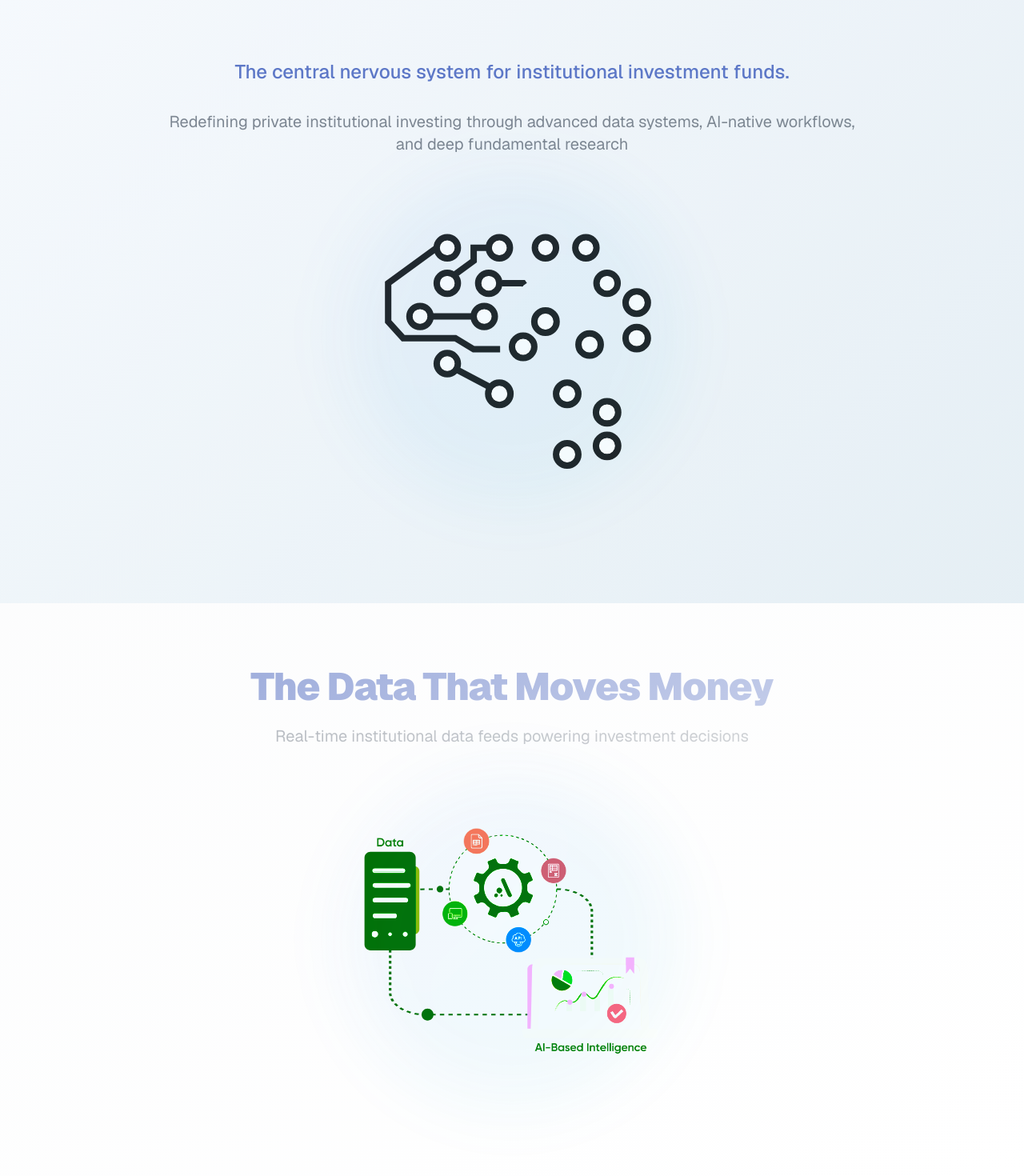
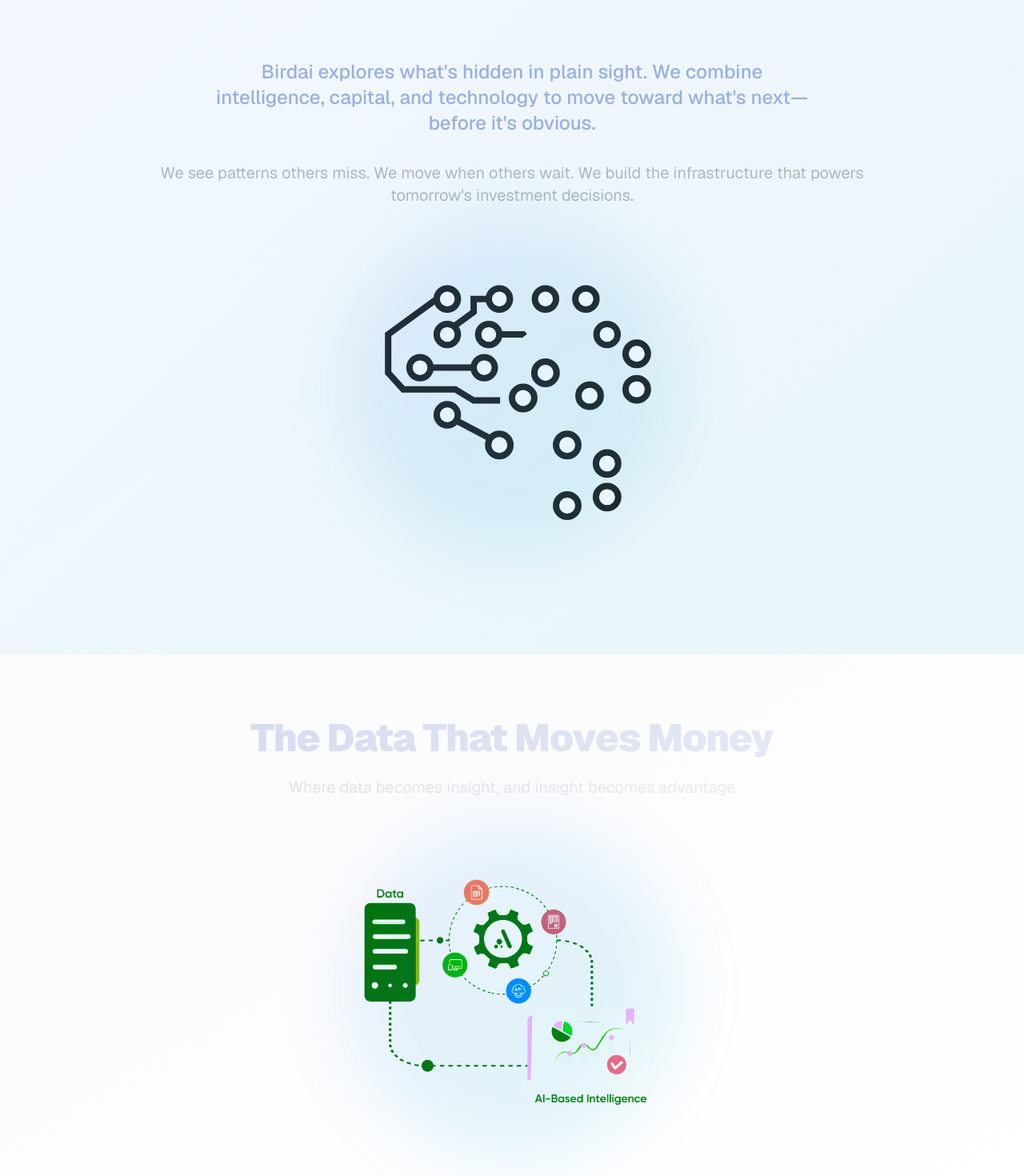
Before and after one commit to Kfar19/CursorWeb, a Next.js app: page / in a window 1280 px wide. Shown: the part 360-1830 px from the top of the page at 80% size. Built offline with nearby package versions, Linux system fonts and the light colour scheme; no server answers.

Commit message:
Update messaging to be more poetic and aspirational - 'Birdai explores what's hidden in plain sight'

```diff
--- a/src/app/page.tsx
+++ b/src/app/page.tsx
@@ -768,7 +768,7 @@ export default function Home() {
       {isContactModalOpen && (
         <div className="fixed inset-0 bg-black/50 backdrop-blur-premium z-50 flex items-center justify-center p-4">
           <motion.div
-            className="bg-white/95 backdrop-blur-premium rounded-3xl p-6 sm:p-8 border border-white/20 max-w-md w-full shadow-premium mx-4"
+            className="bg-white/99 backdrop-blur-premium rounded-3xl p-6 sm:p-8 border border-white/20 max-w-md w-full shadow-premium mx-4"
             initial={{ opacity: 0, scale: 0.9, y: 20 }}
             animate={{ opacity: 1, scale: 1, y: 0 }}
             exit={{ opacity: 0, scale: 0.9, y: 20 }}
@@ -877,7 +877,7 @@ export default function Home() {
       )}
 
       {/* Navbar */}
-      <nav className="fixed top-0 w-full bg-white/95 backdrop-blur-premium border-b border-gray-200 z-10 shadow-premium">
+      <nav className="fixed top-0 w-full bg-white/98 backdrop-blur-premium border-b border-gray-200 z-10 shadow-premium">
         <div className="max-w-7xl mx-auto px-4 sm:px-6 lg:px-8">
           <div className="flex justify-between items-center h-16">
             {/* Logo */}
@@ -1029,7 +1029,7 @@ export default function Home() {
         {/* Animated Background Elements */}
         <div className="absolute inset-0 overflow-hidden">
           <motion.div
-            className="absolute top-20 left-10 w-32 h-32 bg-blue-500/10 rounded-full blur-3xl"
+            className="absolute top-20 left-10 w-32 h-32 bg-blue-500/20 rounded-full blur-3xl"
             animate={{
               scale: [1, 1.2, 1],
               opacity: [0.3, 0.6, 0.3],
@@ -1039,7 +1039,7 @@ export default function Home() {
             transition={{ duration: 8, repeat: Infinity, ease: "easeInOut" }}
           />
           <motion.div
-            className="absolute top-40 right-20 w-24 h-24 bg-cyan-500/10 rounded-full blur-2xl"
+            className="absolute top-40 right-20 w-24 h-24 bg-cyan-500/20 rounded-full blur-2xl"
             animate={{
               scale: [1, 1.5, 1],
               opacity: [0.2, 0.5, 0.2],
@@ -1049,7 +1049,7 @@ export default function Home() {
             transition={{ duration: 6, repeat: Infinity, ease: "easeInOut", delay: 2 }}
           />
           <motion.div
-                            className="absolute bottom-20 left-1/4 w-20 h-20 bg-blue-500/10 rounded-full blur-2xl"
+                            className="absolute bottom-20 left-1/4 w-20 h-20 bg-blue-500/20 rounded-full blur-2xl"
             animate={{
               scale: [1, 1.3, 1],
               opacity: [0.2, 0.4, 0.2],
@@ -1116,17 +1116,17 @@ export default function Home() {
 
       {/* The Operating System for Private Markets Section */}
       <section id="mission" className="py-20 px-4 sm:px-6 lg:px-8 bg-gradient-premium relative">
-        <div className="absolute inset-0 bg-gradient-to-br from-blue-50/30 to-cyan-50/30"></div>
+        <div className="absolute inset-0 bg-gradient-to-br from-blue-50/60 to-cyan-50/60"></div>
         <div className="max-w-7xl mx-auto">
           <div className="text-center mb-16">
             <ScrollAnimation delay={0.1}>
               <p className="text-lg sm:text-xl md:text-2xl text-blue-800 mb-8 max-w-3xl mx-auto text-center font-medium">
-                The central nervous system for institutional investment funds.
+                Birdai explores what's hidden in plain sight. We combine intelligence, capital, and technology to move toward what's next—before it's obvious.
               </p>
             </ScrollAnimation>
             <ScrollAnimation delay={0.2}>
               <p className="text-xl text-gray-600 max-w-4xl mx-auto mb-8">
-                Redefining private institutional investing through advanced data systems, AI-native workflows, and deep fundamental research
+                We see patterns others miss. We move when others wait. We build the infrastructure that powers tomorrow's investment decisions.
               </p>
             </ScrollAnimation>
             <ScrollAnimation delay={0.4}>
@@ -1150,7 +1150,7 @@ export default function Home() {
                   />
                                   {/* Enhanced glow effect */}
                 <motion.div
-                    className="absolute inset-0 bg-gradient-to-br from-blue-500/10 to-cyan-500/10 rounded-full blur-2xl"
+                  className="absolute inset-0 bg-gradient-to-br from-blue-500/20 to-cyan-500/20 rounded-full blur-2xl"
                   animate={{
                     opacity: [0.3, 0.6, 0.3],
                     scale: [1, 1.1, 1]
@@ -1170,14 +1170,14 @@ export default function Home() {
 
       {/* Simplified Live Data Dashboard */}
       <section id="live-data" className="py-20 px-4 sm:px-6 lg:px-8 bg-white relative">
-        <div className="absolute inset-0 bg-gradient-to-br from-gray-50/50 to-white"></div>
+        <div className="absolute inset-0 bg-gradient-to-br from-gray-50/80 to-white"></div>
         <div className="max-w-7xl mx-auto">
           <h2 className="text-3xl sm:text-4xl md:text-5xl font-black text-blue-800 mb-6 text-center leading-tight tracking-tight">
             The Data That Moves Money
           </h2>
           <ScrollAnimation delay={0.2}>
             <p className="text-xl text-gray-600 max-w-4xl mx-auto mb-12 text-center">
-              Real-time institutional data feeds powering investment decisions
+              Where data becomes insight, and insight becomes advantage
             </p>
           </ScrollAnimation>
 
@@ -1202,7 +1202,7 @@ export default function Home() {
                   />
                 {/* Enhanced glow effect */}
                 <motion.div
-                  className="absolute inset-0 bg-gradient-to-br from-blue-500/10 to-cyan-500/10 rounded-full blur-2xl"
+                  className="absolute inset-0 bg-gradient-to-br from-blue-500/20 to-cyan-500/20 rounded-full blur-2xl"
                   animate={{
                     opacity: [0.3, 0.6, 0.3],
                     scale: [1, 1.1, 1]
```
Lines whose indentation alone changed are shown as unchanged.
